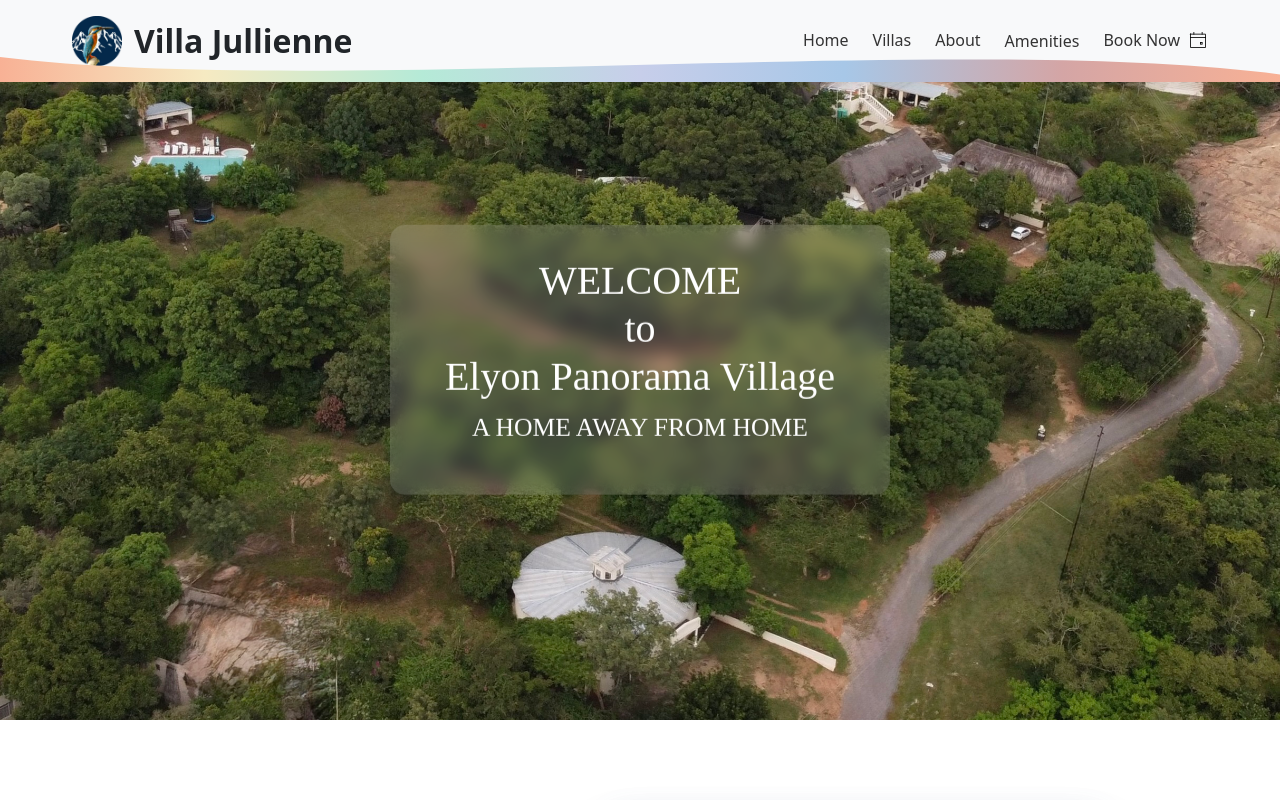
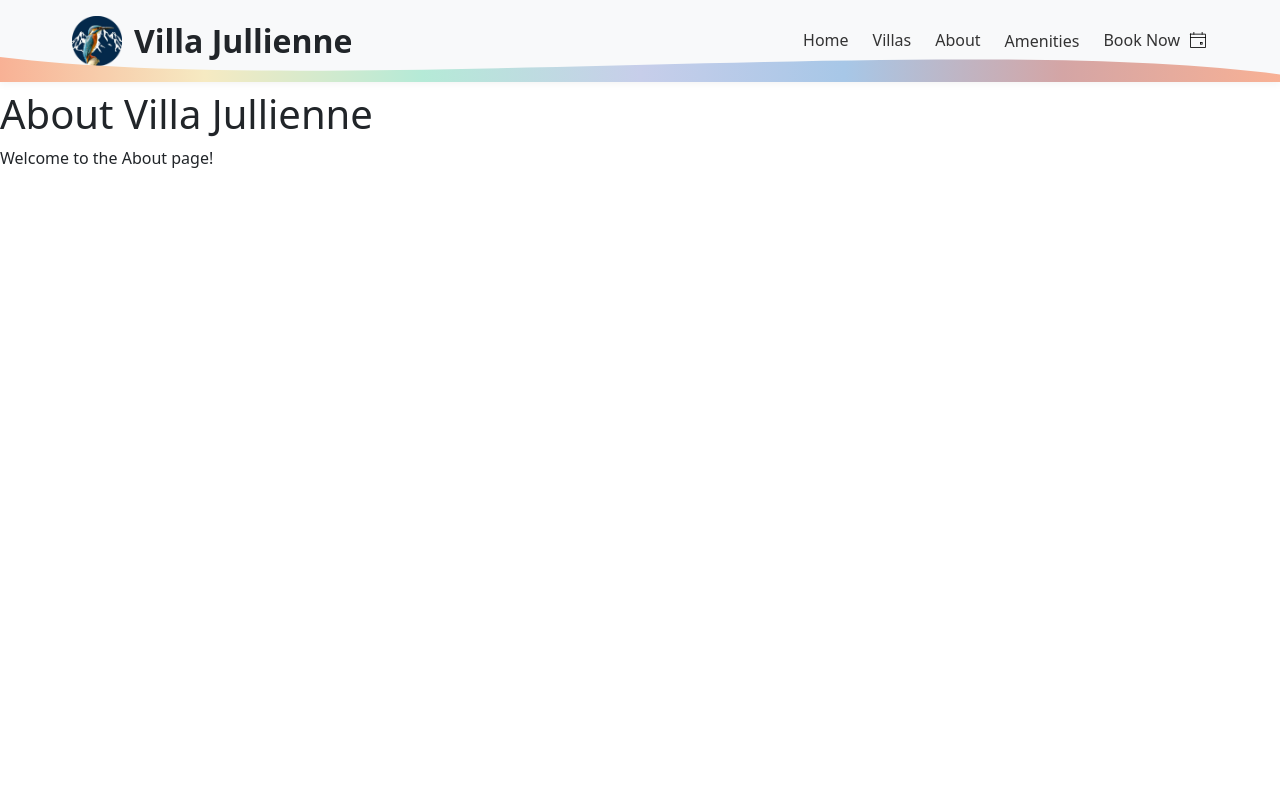
Before and after one commit to CilliersSwanepoel/VillaJullienne, a React (Vite) app in the folder villajullienne/: page /about in a window 1280 px wide. Shown: the top 800 px of the page. Built offline with nearby package versions, Linux system fonts and the light colour scheme.

Commit message:
Adding Navigation Functions

```diff
--- a/villajullienne/package.json
+++ b/villajullienne/package.json
@@ -12,7 +12,8 @@
     "bootstrap": "^5.3.7",
     "react": "^19.0.0",
     "react-bootstrap": "^2.10.10",
-    "react-dom": "^19.0.0"
+    "react-dom": "^19.0.0",
+    "react-router-dom": "^7.7.0"
   },
   "devDependencies": {
     "vite": "^6.3.5"
--- a/villajullienne/src/App.jsx
+++ b/villajullienne/src/App.jsx
@@ -1,11 +1,16 @@
+// villajullienne/src/App.jsx
 import React from "react";
+import { BrowserRouter as Router, Routes, Route } from "react-router-dom";
 import HomeLanding from "./components/page/HomeLanding.jsx";
+import About from "./components/page/About.jsx";
 import Navbar from "./components/navigation/Navbar.jsx";
 
-
 export default () => (
-  <>
-    <Navbar />
-    <HomeLanding />
-  </>
+    <Router>
+        <Navbar />
+        <Routes>
+            <Route path="/" element={<HomeLanding />} />
+            <Route path="/about" element={<About />} />
+        </Routes>
+    </Router>
 );
--- a/villajullienne/src/components/navigation/Navbar.jsx
+++ b/villajullienne/src/components/navigation/Navbar.jsx
@@ -1,11 +1,12 @@
 import React, { useState, useRef } from "react";
+import { Link } from "react-router-dom";
 import calendarIcon from '../../static/assets/icons/calendar-event.svg';
 import navbarLogo from '../../static/assets/icons/navbar-logo.png';
 
 const navLinks = [
-    { href: "#home", label: "Home" },
-    { href: "#villas", label: "Villas" },
-    { href: "#about", label: "About" },
+    { href: "/", label: "Home", isRoute: true },
+    { href: "#villas", label: "Villas", isRoute: false },
+    { href: "/about", label: "About", isRoute: true },
 ];
 
 const Navbar = () => {
@@ -64,7 +65,7 @@ const Navbar = () => {
             width: "100%",
             background: "#f8f9fa",
             padding: "1rem 0",
-            position: "fixed",   // ✅ stays on top during scroll
+            position: "fixed",
             top: 0,
             left: 0,
             right: 0,
@@ -136,17 +137,23 @@ const Navbar = () => {
                 <div style={{ display: 'flex', alignItems: 'center', gap: '0.75rem' }}>
                     <img src={navbarLogo} alt="Villa Jullienne Logo" style={{ height: '50px', width: 'auto', display: 'block' }} />
                     <span style={{ fontWeight: "bold", fontSize: "2.0rem" }}>
-            Villa Jullienne
-          </span>
+                        Villa Jullienne
+                    </span>
                 </div>
 
                 {/* Navigation Links */}
                 <div style={{ display: "flex", gap: "1.5rem", alignItems: "center", position: "relative" }}>
-                    {navLinks.map((link) => (
-                        <a key={link.href} href={link.href} className="nav-underline">
-                            {link.label}
-                        </a>
-                    ))}
+                    {navLinks.map((link) =>
+                        link.isRoute ? (
+                            <Link key={link.href} to={link.href} className="nav-underline">
+                                {link.label}
+                            </Link>
+                        ) : (
+                            <a key={link.href} href={link.href} className="nav-underline">
+                                {link.label}
+                            </a>
+                        )
+                    )}
 
                     {/* Dropdown */}
                     <div
--- /dev/null
+++ b/villajullienne/src/components/page/About.jsx
@@ -0,0 +1,10 @@
+import React from 'react';
+
+const About = () => (
+    <div style={{ marginTop: '90px' }}>
+        <h1>About Villa Jullienne</h1>
+        <p>Welcome to the About page!</p>
+    </div>
+);
+
+export default About;
--- a/villajullienne/src/components/page/HomeLanding.jsx
+++ b/villajullienne/src/components/page/HomeLanding.jsx
@@ -16,7 +16,7 @@ const HomeLanding = () => {
     }, []);
 
     return (
-        <>
+        <div style={{ marginTop: '80px' }}>
             <div className={`welcome-container${shrink ? " shrink" : ""}`}>
                 <img
                     src="/src/static/assets/page/homelanding/top_view.jpg"
@@ -159,7 +159,7 @@ const HomeLanding = () => {
             </div>
 
             <Footer/>
-        </>
+        </div>
     );
 };
 
--- /dev/null
+++ b/villajullienne/src/static/css/page/About.css
@@ -0,0 +1,5 @@
+html, body {
+    margin: 0;
+    padding: 0;
+    overflow-x: hidden;
+}
```
Also changed, not shown: 1 other file (tests, documents, lock files or other folders).
